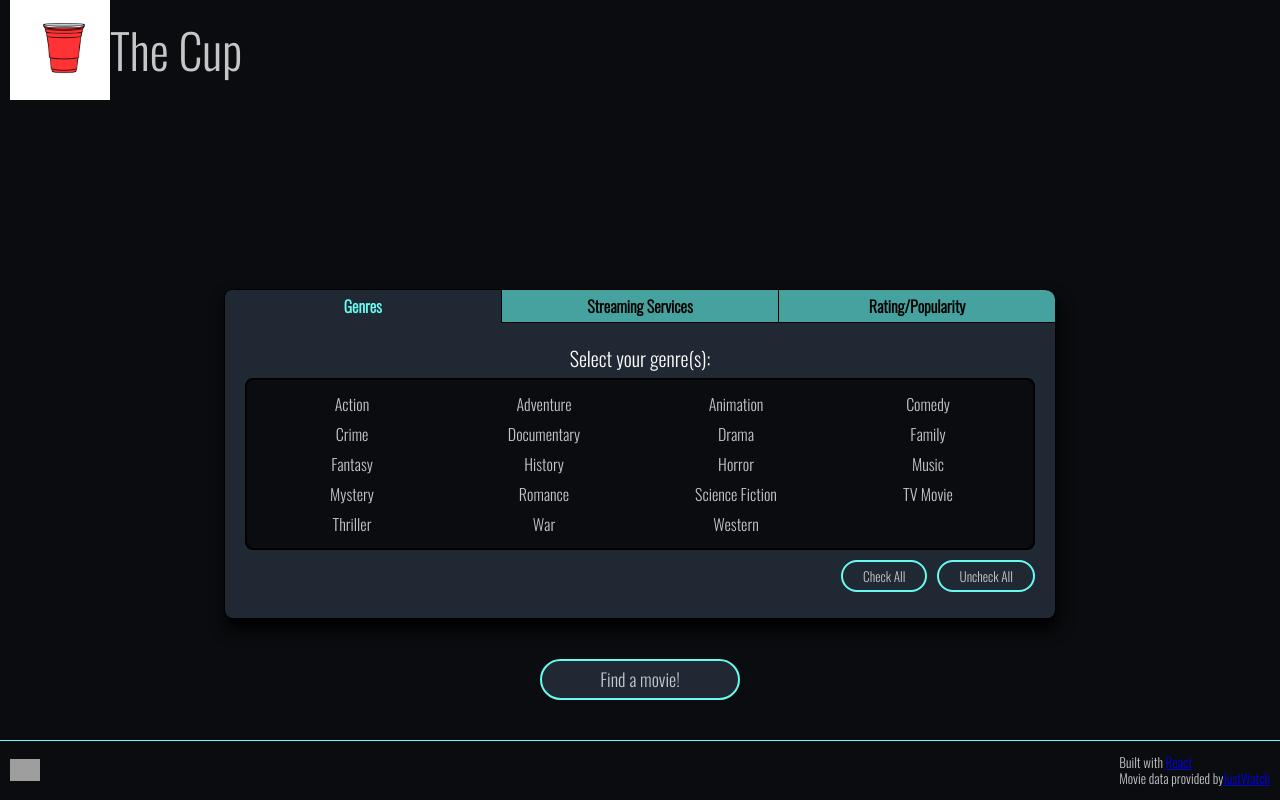
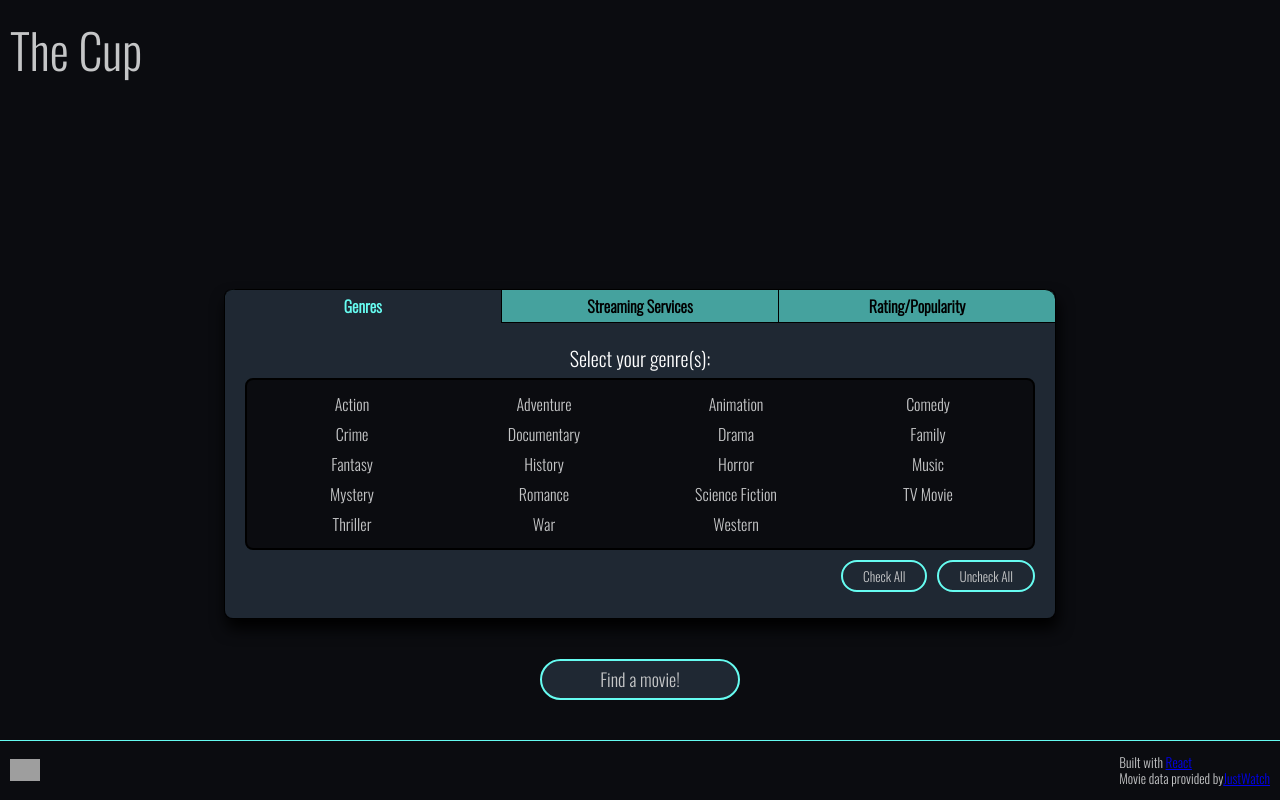
Before and after one commit to calbush/thecup, a React (Create React App) app: page / in a window 1280 px wide. Built offline with nearby package versions, Linux system fonts and the light colour scheme; grey boxes are pictures that could not be loaded.

Commit message:
Remove logo from header

```diff
--- a/src/components/Header.js
+++ b/src/components/Header.js
@@ -1,10 +1,8 @@
-import logo from '../assets/solo_cup_logo.jpeg'
 
 export default function Header(){
     return (
         <header className='header'>
             <div className='header-logo'>
-                <img src={logo} alt='plastic red cup' className='main-logo'/>
                 <h1 className='header-text'>The Cup</h1>
             </div>
         </header>
```
